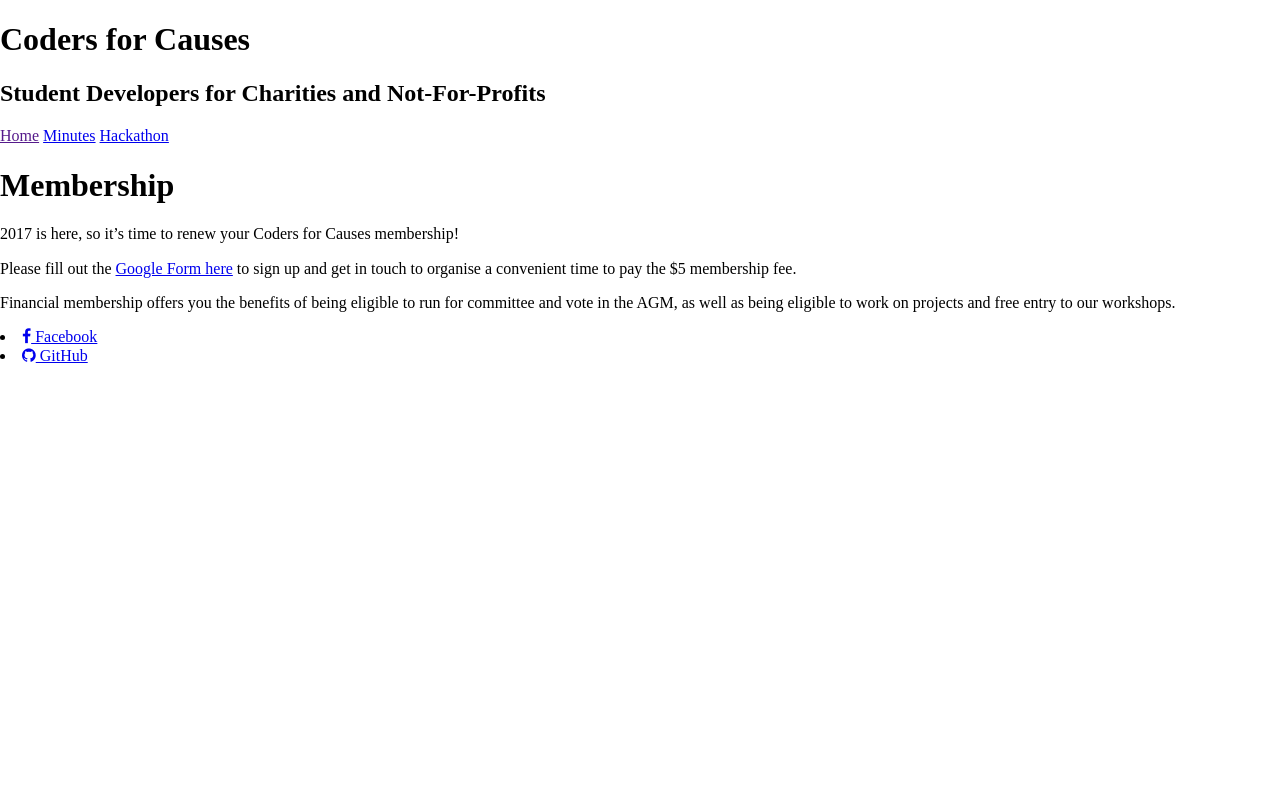
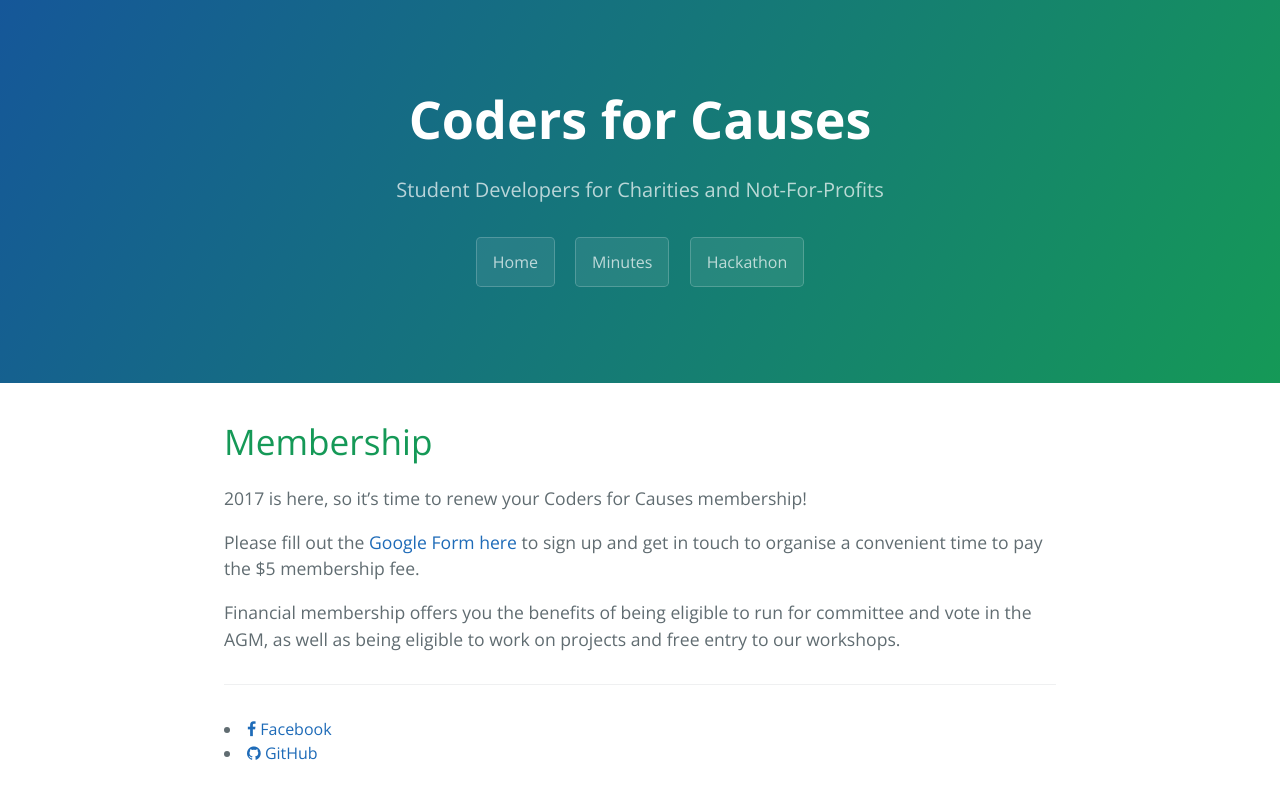
Before and after one commit to fkingnoobgg/codersforcauses.github.io, a Jekyll site: the page built from index.html, in a window 1280 px wide. Shown: the top 799 px of the page. Built offline with Jekyll 4.4.1, drawn with Linux system fonts in a browser that asks for light colours; nearby versions of some CDN libraries; library files that are not in the unit come from our copies; the list of posts is cut into pages by our own code.

Commit message:
fix baser

```diff
--- a/_config.yml
+++ b/_config.yml
@@ -1,7 +1,7 @@
 # Setup
 title:        Coders for Causes
 tagline:      Student Developers for Charities and Not-For-Profits
-baseurl:      "codersforcauses.github.io/"
+baseurl:      "/codersforcauses.github.io"
 paginate:     1
 
 # About/contact
--- a/_includes/page-header.html
+++ b/_includes/page-header.html
@@ -1,8 +1,8 @@
 <section class="page-header">
   <h1 class="project-name">{{ site.title }}</h1>
   <h2 class="project-tagline">{{ site.tagline }}</h2>
-  <a href="{{ base.url }}" class="btn">Home</a>
-  <a href="{{ base.url }}/minutes" class="btn">Minutes</a>
-  <a href="{{ base.url }}/hackathon" class="btn">Hackathon</a>
+  <a href="{{ site.baseurl }}" class="btn">Home</a>
+  <a href="{{ site.baseurl }}/minutes" class="btn">Minutes</a>
+  <a href="{{ site.baseurl }}/hackathon" class="btn">Hackathon</a>
 
 </section>
```
